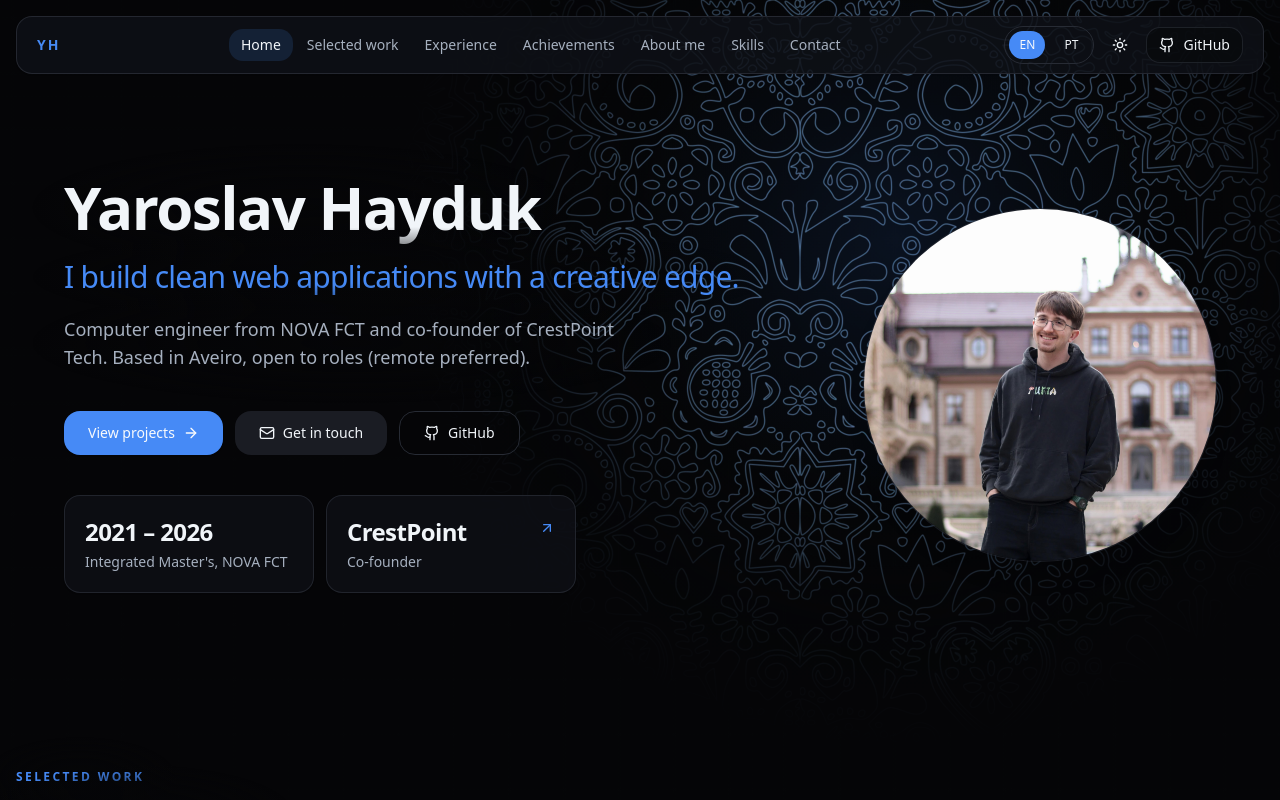
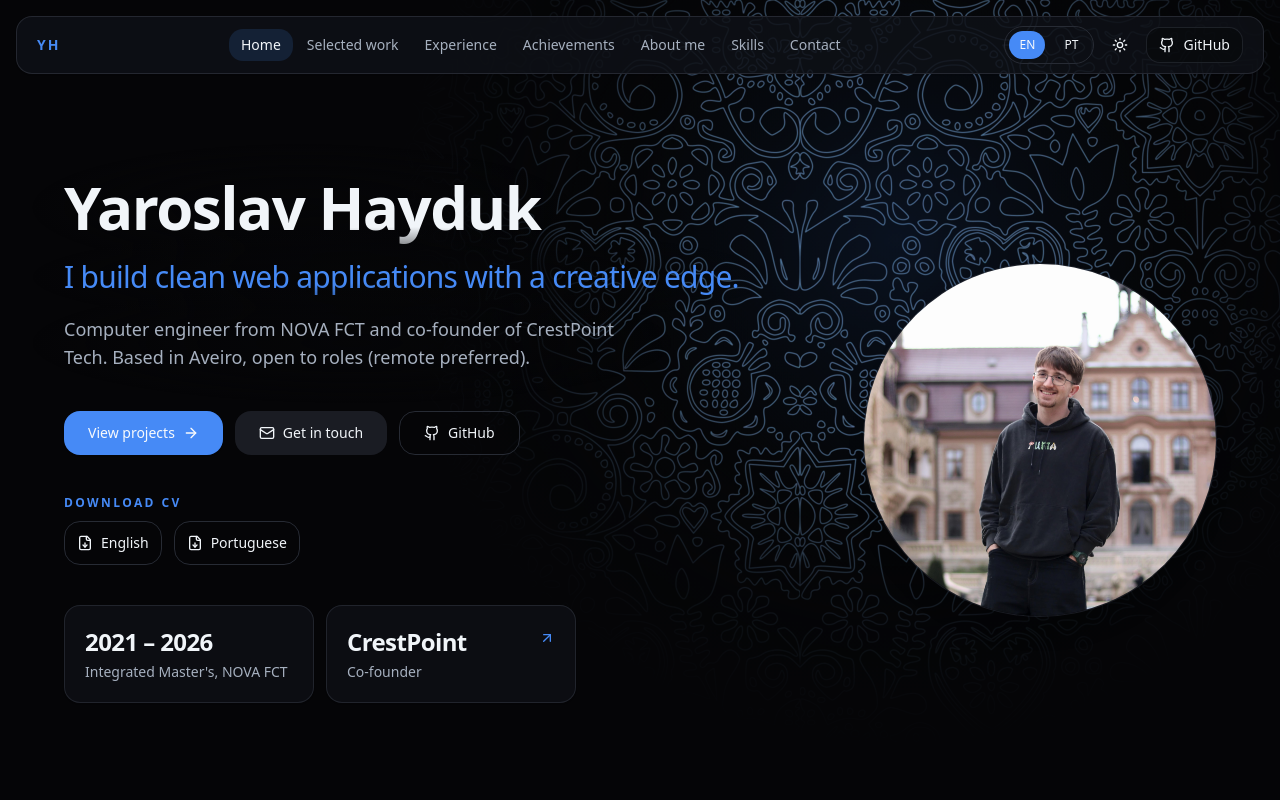
Before and after one commit to yarosfct/yaros_dev_portfolio, a Next.js app: page / in a window 1280 px wide. Shown: the top 800 px of the page. Built offline with nearby package versions, Linux system fonts and the light colour scheme.

Commit message:
Add Portuguese and English CV downloads.
Place both PDFs in public/cv and offer an explicit choice in the hero and contact section. The file is chosen by the link, not by the UI language.

Co-authored-by: CrestPointT <CrestPointT@users.noreply.github.com>

```diff
--- a/next.config.ts
+++ b/next.config.ts
@@ -1,6 +1,9 @@
 import type { NextConfig } from "next";
 
+const basePath = process.env.NEXT_PUBLIC_BASE_PATH?.replace(/\/$/, "") || "";
+
 const nextConfig: NextConfig = {
+  ...(basePath ? { basePath } : {}),
   images: {
     remotePatterns: [
       {
@@ -8,6 +11,28 @@ const nextConfig: NextConfig = {
         hostname: "images.unsplash.com"
       }
     ]
+  },
+  async headers() {
+    return [
+      {
+        source: "/cv/Yaroslav_Hayduk_CV_PT.pdf",
+        headers: [
+          {
+            key: "Content-Disposition",
+            value: 'attachment; filename="Yaroslav_Hayduk_CV_PT.pdf"'
+          }
+        ]
+      },
+      {
+        source: "/cv/Yaroslav_Hayduk_CV_EN.pdf",
+        headers: [
+          {
+            key: "Content-Disposition",
+            value: 'attachment; filename="Yaroslav_Hayduk_CV_EN.pdf"'
+          }
+        ]
+      }
+    ];
   }
 };
 
--- /dev/null
+++ b/src/components/cv-downloads.tsx
@@ -0,0 +1,71 @@
+import { FileDown } from "lucide-react";
+
+import { cvFileOrder, cvFiles } from "@/data/cv";
+import { PortfolioDictionary } from "@/data/i18n";
+import { publicAsset } from "@/lib/public-asset";
+import { cn } from "@/lib/utils";
+
+import { buttonVariants } from "./ui/button";
+
+type CvDownloadsProps = {
+  content: PortfolioDictionary;
+  layout: "hero" | "contact";
+};
+
+const linkClass =
+  "card-surface-soft flex min-h-12 cursor-pointer items-center gap-3 rounded-xl border border-border/80 p-4 text-sm transition-all duration-200 hover:border-primary/30 hover:shadow-sm dark:bg-background/35 dark:hover:bg-accent/60";
+
+export function CvDownloads({ content, layout }: CvDownloadsProps) {
+  const links = cvFileOrder.map((id) => {
+    const file = cvFiles[id];
+    const copy = content.cv.options[id];
+
+    return {
+      id,
+      href: publicAsset(file.href),
+      filename: file.filename,
+      label: layout === "hero" ? copy.shortLabel : copy.label,
+      ariaLabel: copy.ariaLabel
+    };
+  });
+
+  return (
+    <div className={cn(layout === "contact" && "md:col-span-2", "space-y-2.5")}>
+      <p
+        id={layout === "hero" ? "cv-downloads-label" : "cv-downloads-contact-label"}
+        className={cn(
+          "text-xs font-semibold uppercase tracking-[0.2em] text-primary",
+          layout === "hero" && "mx-auto w-fit md:mx-0"
+        )}
+      >
+        {content.cv.label}
+      </p>
+      <div
+        role="group"
+        aria-labelledby={layout === "hero" ? "cv-downloads-label" : "cv-downloads-contact-label"}
+        className={cn(
+          "grid gap-2.5 md:gap-3",
+          layout === "hero" ? "grid-cols-2 md:flex md:flex-wrap" : "grid-cols-1 sm:grid-cols-2"
+        )}
+      >
+        {links.map((link) => (
+          <a
+            key={link.id}
+            href={link.href}
+            download={link.filename}
+            aria-label={link.ariaLabel}
+            data-cv={link.id}
+            className={
+              layout === "hero"
+                ? cn(buttonVariants({ size: "lg", variant: "outline" }), "min-h-11 justify-center gap-2 px-3")
+                : linkClass
+            }
+          >
+            <FileDown className={cn("h-4 w-4 shrink-0", layout === "contact" && "text-primary")} />
+            <span className={cn(layout === "contact" && "text-left")}>{link.label}</span>
+          </a>
+        ))}
+      </div>
+    </div>
+  );
+}
--- a/src/components/sections/contact-section.tsx
+++ b/src/components/sections/contact-section.tsx
@@ -1,5 +1,6 @@
-import { FileDown, Github, Linkedin, Mail, MapPin } from "lucide-react";
+import { Github, Linkedin, Mail, MapPin } from "lucide-react";
 
+import { CvDownloads } from "@/components/cv-downloads";
 import { PortfolioDictionary } from "@/data/i18n";
 
 import { Card, CardContent } from "../ui/card";
@@ -20,12 +21,6 @@ export function ContactSection({ content }: ContactSectionProps) {
             <Mail className="h-4 w-4 shrink-0 text-primary" />
             <span className="break-all text-sm">{content.contact.email}</span>
           </a>
-          {content.contact.cv && (
-            <a href={content.contact.cv.href} download className="card-surface-soft flex min-h-12 cursor-pointer items-center gap-3 rounded-xl border border-border/80 p-4 transition-all duration-200 hover:border-primary/30 hover:shadow-sm dark:bg-background/35 dark:hover:bg-accent/60">
-              <FileDown className="h-4 w-4 shrink-0 text-primary" />
-              <span className="text-sm">{content.contact.cv.label}</span>
-            </a>
-          )}
           <a href={content.contact.linkedin} target="_blank" rel="noreferrer" className="card-surface-soft flex min-h-12 cursor-pointer items-center gap-3 rounded-xl border border-border/80 p-4 transition-all duration-200 hover:border-primary/30 hover:shadow-sm dark:bg-background/35 dark:hover:bg-accent/60">
             <Linkedin className="h-4 w-4 shrink-0 text-primary" />
             <span className="text-sm">LinkedIn</span>
@@ -38,6 +33,7 @@ export function ContactSection({ content }: ContactSectionProps) {
             <MapPin className="h-4 w-4 shrink-0 text-primary" />
             <span className="text-sm">{content.contact.location}</span>
           </div>
+          <CvDownloads content={content} layout="contact" />
         </CardContent>
       </Card>
     </SectionShell>
--- a/src/components/sections/hero-section.tsx
+++ b/src/components/sections/hero-section.tsx
@@ -1,6 +1,7 @@
 import Image from "next/image";
 import { ArrowRight, ArrowUpRight, Github, Mail } from "lucide-react";
 
+import { CvDownloads } from "@/components/cv-downloads";
 import { PortfolioDictionary } from "@/data/i18n";
 import { cn } from "@/lib/utils";
 
@@ -94,6 +95,8 @@ export function HeroSection({ content }: HeroSectionProps) {
               </a>
             </div>
 
+            <CvDownloads content={content} layout="hero" />
+
             <div className="mx-auto grid gap-3 sm:grid-cols-2 sm:max-w-lg md:mx-0">
               {content.hero.highlights.map((item) => {
                 const body = (
--- /dev/null
+++ b/src/data/cv.ts
@@ -0,0 +1,19 @@
+/**
+ * CV files in `public/cv`. The href is fixed: the UI language never selects
+ * which PDF opens. Visitors choose by clicking the Portuguese or English link.
+ */
+export const cvFiles = {
+  pt: {
+    href: "/cv/Yaroslav_Hayduk_CV_PT.pdf",
+    filename: "Yaroslav_Hayduk_CV_PT.pdf"
+  },
+  en: {
+    href: "/cv/Yaroslav_Hayduk_CV_EN.pdf",
+    filename: "Yaroslav_Hayduk_CV_EN.pdf"
+  }
+} as const;
+
+export type CvFileId = keyof typeof cvFiles;
+
+/** English first, then Portuguese, matching the language toggle order. */
+export const cvFileOrder: CvFileId[] = ["en", "pt"];
--- a/src/data/i18n.ts
+++ b/src/data/i18n.ts
@@ -41,7 +41,14 @@ type Contact = {
   linkedin: string;
   github: string;
   location: string;
-  cv?: { href: string; label: string };
+};
+
+type CvOption = {
+  /** Compact label for the hero buttons. */
+  shortLabel: string;
+  /** Fuller label for the contact rows. */
+  label: string;
+  ariaLabel: string;
 };
 
 type Achievement = {
@@ -116,6 +123,10 @@ export type PortfolioDictionary = {
   experience: TimelineItem[];
   achievements: Achievement[];
   contact: Contact;
+  cv: {
+    label: string;
+    options: Record<"en" | "pt", CvOption>;
+  };
   footer: string;
 };
 
@@ -434,6 +445,21 @@ export const dictionaries: Record<Locale, PortfolioDictionary> = {
       github: "https://github.com/yarosfct",
       location: "Aveiro, Portugal"
     },
+    cv: {
+      label: "Download CV",
+      options: {
+        en: {
+          shortLabel: "English",
+          label: "English PDF",
+          ariaLabel: "Download CV in English"
+        },
+        pt: {
+          shortLabel: "Portuguese",
+          label: "Portuguese PDF",
+          ariaLabel: "Download CV in Portuguese"
+        }
+      }
+    },
     footer: "© 2026 Yaroslav Hayduk. Built with Next.js and Tailwind CSS."
   },
   pt: {
@@ -747,6 +773,21 @@ export const dictionaries: Record<Locale, PortfolioDictionary> = {
       github: "https://github.com/yarosfct",
       location: "Aveiro, Portugal"
     },
+    cv: {
+      label: "Descarregar CV",
+      options: {
+        en: {
+          shortLabel: "Inglês",
+          label: "PDF em inglês",
+          ariaLabel: "Descarregar CV em inglês"
+        },
+        pt: {
+          shortLabel: "Português",
+          label: "PDF em português",
+          ariaLabel: "Descarregar CV em português"
+        }
+      }
+    },
     footer: "© 2026 Yaroslav Hayduk. Feito com Next.js e Tailwind CSS."
   }
 };
--- /dev/null
+++ b/src/lib/public-asset.ts
@@ -0,0 +1,10 @@
+/**
+ * Public files are served from the site origin. When the app is hosted under
+ * a Next.js `basePath` (set via `NEXT_PUBLIC_BASE_PATH`), prefix that path so
+ * download links match the URL the dev server and production server actually use.
+ */
+export function publicAsset(path: string): string {
+  const base = (process.env.NEXT_PUBLIC_BASE_PATH ?? "").replace(/\/$/, "");
+  const normalized = path.startsWith("/") ? path : `/${path}`;
+  return `${base}${normalized}`;
+}
```
Also changed, not shown: 2 other files (tests, documents, lock files or other folders).
